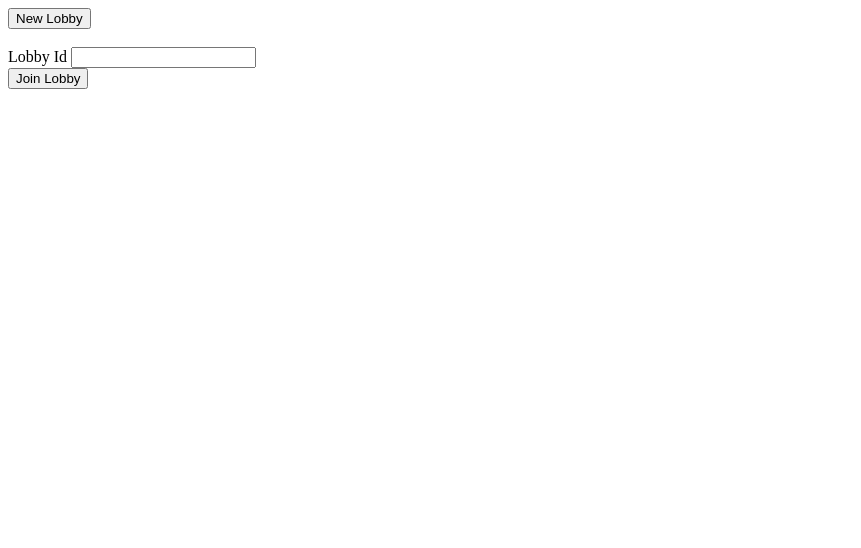
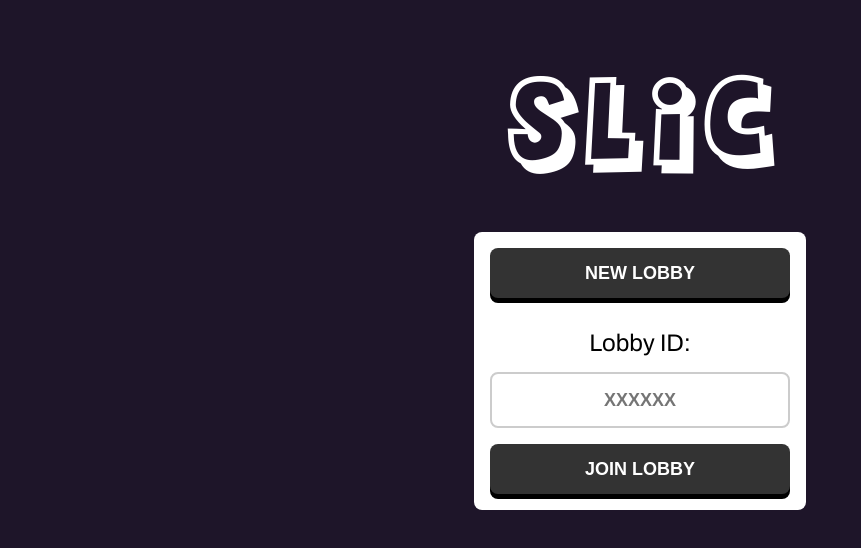
Before and after one commit to lukedaviskzn/slic, a website: page public/index.html in a window 1280 px wide. Shown: the whole page, without its empty margins (0-861 px from the left). Drawn offline with Linux system fonts and the light colour scheme.

Commit message:
UI pretty

```diff
--- /dev/null
+++ b/public/css/index.css
@@ -0,0 +1,95 @@
+/* background */
+/* gl.clearColor(30/255, 21/255, 42/255, 1.0); */
+
+/* backplate */
+/* drawObject(gl, 78/255, 103/255, 102/255, 0, board); */
+
+/* wall */
+/* drawObject(gl, 90/255, 177/255, 187/255, 2, matMul(board, wall)); */
+
+/* cap */
+/* drawObject(gl, 120/255, 241/255, 255/255, 0, matMul(board, matMul(wall, cap))); */
+
+@font-face {
+    font-family: 'agent_redregular';
+    src: url('fonts/agentred-webfont.woff2') format('woff2'),
+         url('fonts/agentred-webfont.woff') format('woff');
+    font-weight: normal;
+    font-style: normal;
+
+}
+
+h1 {
+    font-family: 'agent_redregular';
+    font-size: 5rem;
+    text-align: center;
+}
+
+body {
+    background-color: rgb(30, 21, 41);
+    color: white;
+}
+
+.panel {
+    margin-left: auto;
+    margin-right: auto;
+    max-width: 300px;
+    border-radius: 0.5rem;
+    padding: 1rem;
+    background-color: white;
+    color: black;
+    display: flex;
+    flex-direction: column;
+    row-gap: 1rem;
+    font-family: "Archivo", sans-serif;
+    text-align: center;
+}
+
+label {
+    margin-top: 1rem;
+    font-size: x-large;
+}
+
+input {
+    background-color: transparent;
+    color: black;
+    display: flex;
+    justify-content: center;
+    align-items: center;
+    height: 50px;
+    border-radius: 0.5rem;
+    border-style: solid;
+    font-size: large;
+    font-optical-sizing: auto;
+    font-weight: 700;
+    font-style: bold;
+    border-width: 2px;
+    border-color: rgb(204, 204, 204);
+    text-align: center;
+    text-transform: uppercase;
+}
+
+button {
+    transition-duration: 0.3s;
+    background-color: rgb(51, 51, 51);
+    color: white;
+    display: flex;
+    justify-content: center;
+    align-items: center;
+    height: 50px;
+    border-radius: 0.5rem;
+    border-style: none;
+    font-size: large;
+    box-shadow: 0px 5px 0px black;
+    font-optical-sizing: auto;
+    font-weight: 700;
+    font-style: bold;
+    cursor: pointer;
+}
+
+button:hover {
+    transition-duration: 0.3s;
+    box-shadow: 0px 0px 0px rgb(30, 117, 30);
+    background-color: rgb(44, 175, 44);
+    transform: translateY(5px);
+}
--- a/public/index.html
+++ b/public/index.html
@@ -4,7 +4,8 @@
     <meta charset="UTF-8">
     <meta name="viewport" content="width=device-width, initial-scale=1.0">
     <title>Slic</title>
-    <script>
+    <link rel="stylesheet" href="css/index.css">
+    <link href="https://fonts.googleapis.com/css2?family=Archivo:ital,wght@0,100..900;1,100..900&family=Josefin+Sans:ital,wght@0,100..700;1,100..700&display=swap" rel="stylesheet">    <script>
         async function newLobby() {
             try {
                 let data = await fetch("/lobby/create");
@@ -17,7 +18,7 @@
 
         async function joinLobby() {
             try {
-                let t = document.getElementById("lobby")?.value.trim();
+                let t = document.getElementById("lobby")?.value.toUpperCase().trim();
                 if (t.length != 6) {
                     throw "Lobby ID must be 6 letters";
                 }
@@ -34,12 +35,12 @@
     </script>
 </head>
 <body>
-    <button onclick="javascript:newLobby()">New Lobby</button>
-    <br>
-    <br>
-    <label for="lobby">Lobby Id</label>
-    <input type="text" name="lobby" id="lobby">
-    <br>
-    <button onclick="javascript:joinLobby()">Join Lobby</button>
+    <h1>SLIC</h1>
+    <div class="panel">
+        <button onclick="javascript:newLobby()">NEW LOBBY</button>
+        <label for="lobby">Lobby ID:</label>
+        <input type="text" name="lobby" id="lobby" placeholder="XXXXXX" maxlength="6">
+        <button onclick="javascript:joinLobby()">JOIN LOBBY</button>
+    </div>
 </body>
 </html>
```
Also changed, not shown: public/css/fonts/agentred-webfont.woff (added), public/css/fonts/agentred-webfont.woff2 (added).
